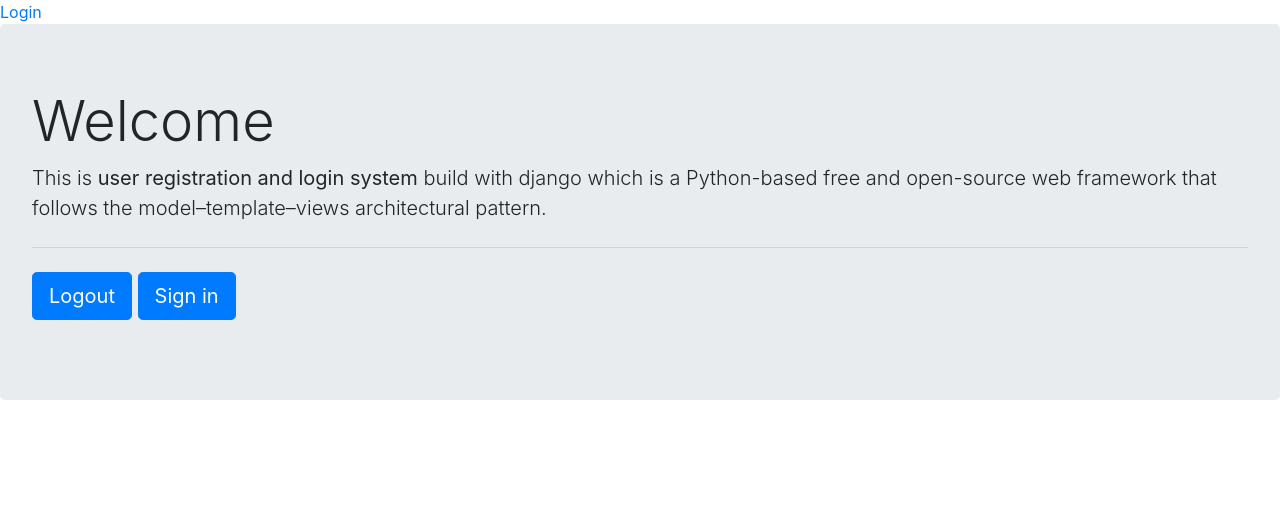
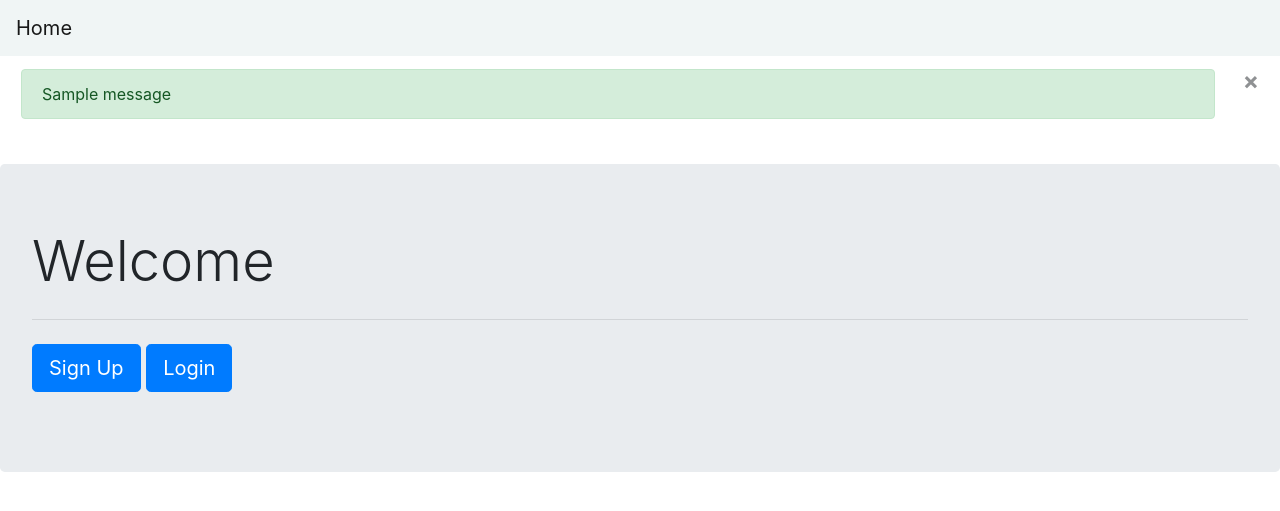
Before and after one commit to nurulislamz/Django-Paper-Trading-App, a Django app: page / in a window 1280 px wide. Shown: the top 511 px of the page. Run offline with Django 4.2, Linux system fonts and the light colour scheme; tables that the repository leaves empty hold one stand-in row (values such as "Sample post"); one stand-in notice (Sample message) is shown; some libraries are stand-ins or nearby versions.

Commit message:
Add sign up page

```diff
--- a/StockApp/StockApp/urls.py
+++ b/StockApp/StockApp/urls.py
@@ -9,5 +9,5 @@ from user_auth_and_profiles.views import home, LoginView, SignUpForm
 
 urlpatterns = [
     path('admin/', admin.site.urls),
-    path('', include('user_auth_and_profiles.urls')),
+    path('', include('user_auth_and_profiles.urls'), name = "user_auth"),
 ]
--- a/StockApp/user_auth_and_profiles/templates/user_auth_and_profiles/base.html
+++ b/StockApp/user_auth_and_profiles/templates/user_auth_and_profiles/base.html
@@ -17,14 +17,29 @@
 </head>
 <body>
     <header>
-        <nav>
+        <nav class="navbar navbar-expand-md navbar-light " style="background-color: #f0f5f5">
+            <a href="{% url 'home_page' %}" class="navbar-brand">Home</a>
+
             {% if user.is_authenticated %}
-                <a href="{% url 'logout' %}">Logout</a>
-            {% else %}
-            <a href="{% url 'Login Page' &}">Login</a>
+                <a href="{% url 'Profile'}" class="nav-item nav-link">Profile</a>
+                <a href="#" class="nav-item nav-link">Logout</a>
+                <a href="{% url 'Logout' %}" class="navbar-brand">Logout</a>
+                <a href="{% url 'Login' &}" class="navbar-brand">Login</a>
             {% endif %}
         </nav>
     </header>
+
+    <!--Any flash messages pop up in any page because this is the base template-->
+    {% if messages %}
+        <div class="alert alert-dismissible" role="alert">
+        {% for message in messages %}
+            <div class="alert alert-{{ message.tags }}">{{ message }}</div>
+        {% endfor %}
+        <button type="button" class="close" data-dismiss="alert" aria-label="Close">
+            <span aria-hidden="true">&times;</span>
+        </button>
+        </div>
+    {% endif %}
 
     <main>
         {% block content %}{% endblock %}
@@ -37,6 +52,8 @@
     <script src="https://cdnjs.cloudflare.com/ajax/libs/popper.js/1.12.9/umd/popper.min.js" integrity="sha384-ApNbgh9B+Y1QKtv3Rn7W3mgPxhU9K/ScQsAP7hUibX39j7fakFPskvXusvfa0b4Q" crossorigin="anonymous"></script>
     <script src="https://maxcdn.bootstrapcdn.com/bootstrap/4.0.0/js/bootstrap.min.js" integrity="sha384-JZR6Spejh4U02d8jOt6vLEHfe/JQGiRRSQQxSfFWpi1MquVdAyjUar5+76PVCmYl" crossorigin="anonymous"></script>
 
+    <!-- A plugin for password show/hide  -->
+    <script src="https://unpkg.com/bootstrap-show-password@1.2.1/dist/bootstrap-show-password.min.js"></script>
 
 
 </body>
--- a/StockApp/user_auth_and_profiles/templates/user_auth_and_profiles/home.html
+++ b/StockApp/user_auth_and_profiles/templates/user_auth_and_profiles/home.html
@@ -4,14 +4,10 @@
 {% block content %}
     <div class="jumbotron">
         <h1 class="display-4">Welcome</h1>
-        <p class="lead">
-            This is <b>user registration and login system</b> build with django which is
-            a Python-based free and open-source web framework that follows the model–template–views architectural pattern.
-        </p>
         <hr class="my-4">
         <p class="lead">
-            <a class="btn btn-primary btn-lg" href="#" role="button">Logout</a>
-            <a class="btn btn-primary btn-lg" href="#" role="button">Sign in</a>
+            <a href="{% url 'sign_up' %}" class="btn btn-primary btn-lg" role="button">Sign Up</a>
+            <a href="#" class="btn btn-primary btn-lg" role="button">Login</a>
         </p>
     </div>
 {% endblock content %}
--- a/StockApp/user_auth_and_profiles/urls.py
+++ b/StockApp/user_auth_and_profiles/urls.py
@@ -1,9 +1,10 @@
 from django.urls import path
-from .views import home #UserLoginView, UserEditForm
+from .views import home, SignUpView #UserLoginView, UserEditForm
 from django.contrib.auth.views import LogoutView
 
 urlpatterns = [
-    path('', home, name='user-home'),
+    path('', home, name='home_page'),
+    path('signup/', SignUpView.as_view(), name='sign_up'),
     # path('login/', UserLoginView.as_view(), name='Login Page'),
     # path('logout/', LogoutView.as_view(), name='logout'),
     # path('edit_profile/', UserEditForm, name='edit_profile')
--- a/StockApp/user_auth_and_profiles/views.py
+++ b/StockApp/user_auth_and_profiles/views.py
@@ -6,52 +6,27 @@ from .forms import SignUpForm, UserEditForm, UpdateUserProfileForm
 def home(request):
     return render(request, 'user_auth_and_profiles/home.html')
 
-# class SignUpView(View):
-#     form_class = SignUpView
-#     initial = {'key': 'value'}
-#     template_name = 'users/register.html'
+class SignUpView(View):
+    form_class = SignUpForm
+    initial = {'key': 'value'}
+    template_name = 'user_auth_and_profiles/signup.html'
 
-#     def dispatch(self, request, *args, **kwargs):
-#         # will redirect to the home page if a user tries to access the register page while logged in
-#         if request.user.is_authenticated:
-#             return redirect(to='/')
+    def get(self, request, *args, **kwargs):
+        form = self.form_class(initial=self.initial)
+        return render(request, self.template_name, {'form': form})
 
-#         # else process dispatch as it otherwise normally would
-#         return super(RegisterView, self).dispatch(request, *args, **kwargs)
+    def post(self, request, *args, **kwargs):
+        form = self.form_class(request.POST)
 
-#     def get(self, request, *args, **kwargs):
-#         form = self.form_class(initial=self.initial)
-#         return render(request, self.template_name, {'form': form})
+        if form.is_valid():
+            form.save()
 
-#     def post(self, request, *args, **kwargs):
-#         form = self.form_class(request.POST)
+            username = form.cleaned_data.get('username')
+            messages.success(request, f'Account created for {username}')
 
-#         if form.is_valid():
-#             form.save()
+            return redirect('home_page')
+        else:
+            return render(request, self.template_name, {'form': form})
 
-#             username = form.cleaned_data.get('username')
-#             messages.success(request, f'Account created for {username}')
-
-#             return redirect(to='login')
-
-#         return render(request, self.template_name, {'form': form})
-
-# class UserLoginView(LoginView):
-#     template_name = 'user_auth_and_profiles/login.html'
-
-#     def edit_user_profile(request):
-#         if request.method == 'POST':
-#             user_form = UserEditForm(instance = request.user, data = request.POST)
-#             profile_form = UpdateUserProfileForm(instance = request.user.userprofile, data = request.POST, files = request.FILES)
-
-#             if user_form.is_valid() and profile_form.is_valid():
-#                 user_form.save()
-#                 profile_form.save()
-#                 # Redirect to a new URL:
-#                 return redirect('profile_view')
-
-#         else:
-#             user_form = UserEditForm(instance=request.user)
-#             profile_form = UserProfileForm(instance=request.user.userprofile)
-
-#         return render(request, 'user_auth/edit_profile.html', {'user_form': user_form, 'profile_form': profile_form})
+def UserLoginView(LoginView):
+    return
```
Also changed, not shown: StockApp/user_auth_and_profiles/templates/user_auth_and_profiles/signup.html (added, +86 -0 lines).
